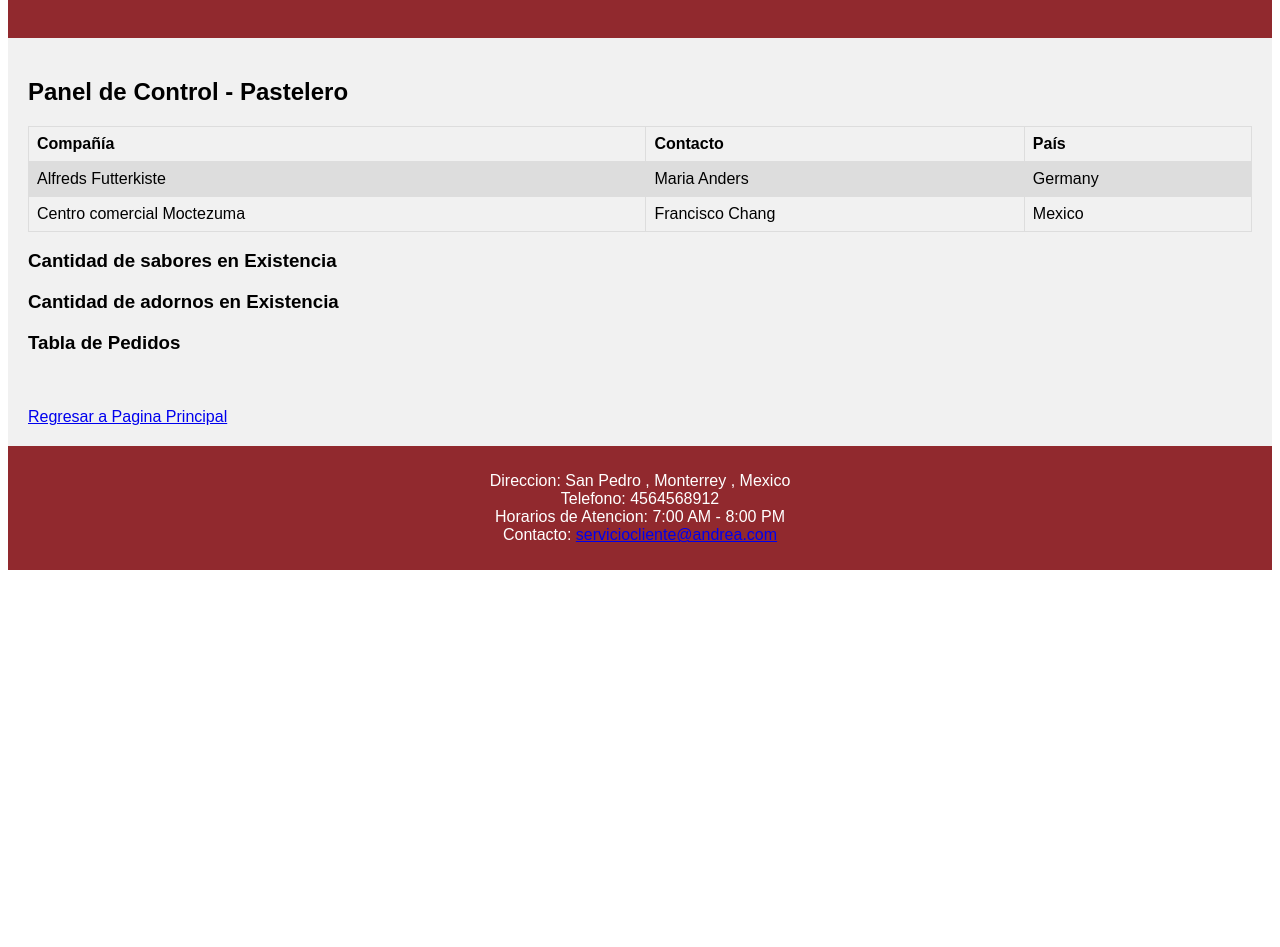
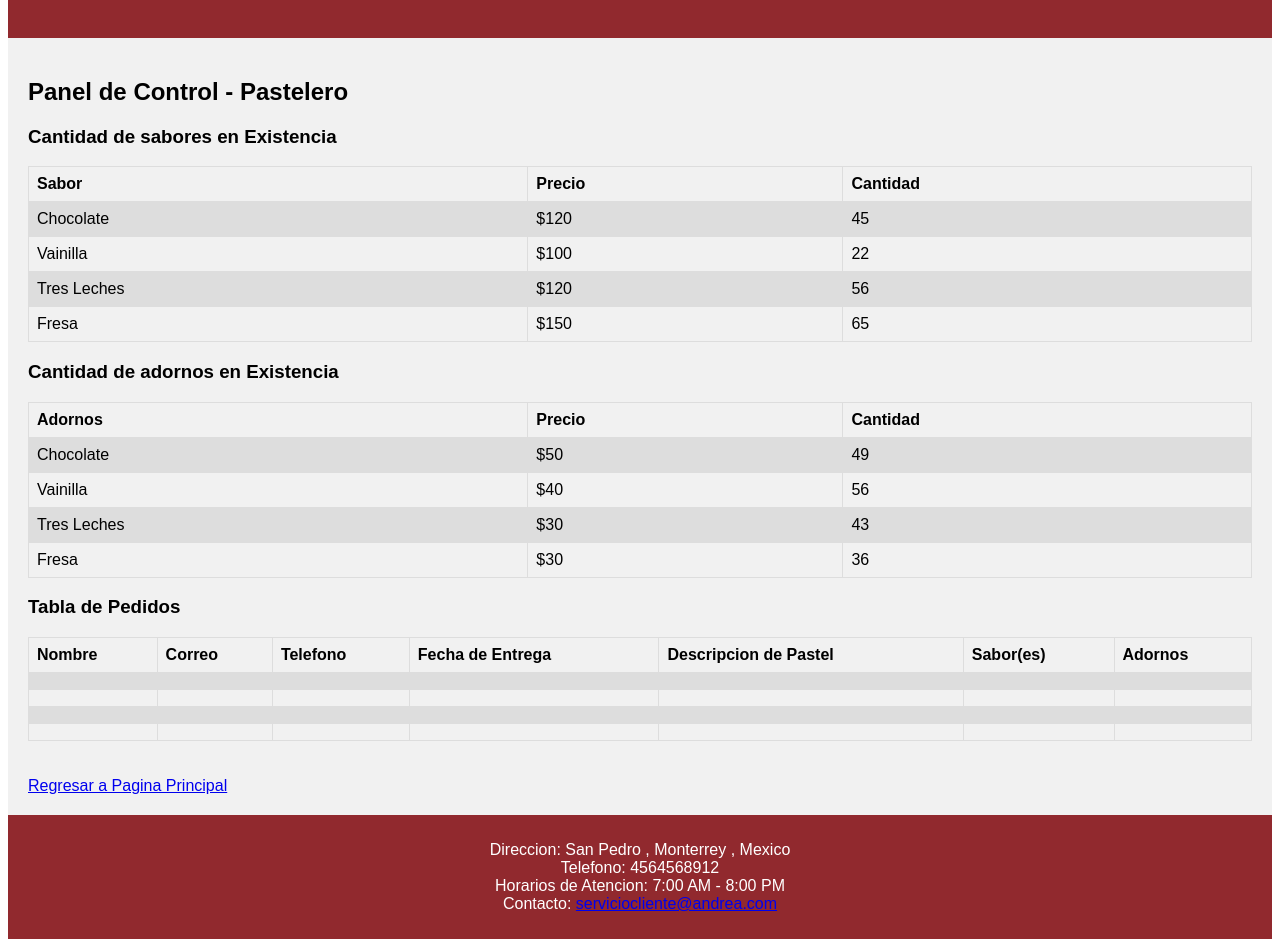
Before and after one commit to IsaiasCode/LaunhX-Practica-02-HTML, a plain HTML site: page panelPastelero.html in a window 1280 px wide. Shown: the part 240-1187 px from the top of the page. Before the commit the page ends 818 px from the top, so only its background shows below. Drawn offline with Linux system fonts and the light colour scheme.

Commit message:
Requerimientos Base Terminados

```diff
--- a/panelPastelero.html
+++ b/panelPastelero.html
@@ -78,27 +78,112 @@
     <section>
         <article>
             <h2>Panel de Control - Pastelero</h2>
-                <table>
+            <h3>Cantidad de sabores en Existencia</h3>
+            <table id="sabores">
                 <tr>
-                    <th>Compañía</th>
-                    <th>Contacto</th>
-                    <th>País</th>
+                    <th>Sabor</th>
+                    <th>Precio</th>
+                    <th>Cantidad</th>
                 </tr>
                 <tr>
-                    <td>Alfreds Futterkiste</td>
-                    <td>Maria Anders</td>
-                    <td>Germany</td>
+                    <td>Chocolate</td>
+                    <td>$120</td>
+                    <td>45</td>
                 </tr>
                 <tr>
-                    <td>Centro comercial Moctezuma</td>
-                    <td>Francisco Chang</td>
-                    <td>Mexico</td>
+                    <td>Vainilla</td>
+                    <td>$100</td>
+                    <td>22</td>
+                </tr>
+                <tr>
+                    <td>Tres Leches</td>
+                    <td>$120</td>
+                    <td>56</td>
+                </tr>
+                <tr>
+                    <td>Fresa</td>
+                    <td>$150</td>
+                    <td>65</td>
                 </tr>
             </table>
-            <h3>Cantidad de sabores en Existencia</h3>
+
             <h3>Cantidad de adornos en Existencia</h3>
+            <table id="adornos">
+                <tr>
+                    <th>Adornos</th>
+                    <th>Precio</th>
+                    <th>Cantidad</th>
+                </tr>
+                <tr>
+                    <td>Chocolate</td>
+                    <td>$50</td>
+                    <td>49</td>
+                </tr>
+                <tr>
+                    <td>Vainilla</td>
+                    <td>$40</td>
+                    <td>56</td>
+                </tr>
+                <tr>
+                    <td>Tres Leches</td>
+                    <td>$30</td>
+                    <td>43</td>
+                </tr>
+                <tr>
+                    <td>Fresa</td>
+                    <td>$30</td>
+                    <td>36</td>
+                </tr>
+            </table>
+
             <h3>Tabla de Pedidos</h3>
-
+            <table id="adornos">
+                <tr>
+                    <th>Nombre</th>
+                    <th>Correo</th>
+                    <th>Telefono</th>
+                    <th>Fecha de Entrega</th>
+                    <th>Descripcion de Pastel</th>
+                    <th>Sabor(es)</th>
+                    <th>Adornos</th>
+                </tr>
+                <tr>
+                    <td></td>
+                    <td></td>
+                    <td></td>
+                    <td></td>
+                    <td></td>
+                    <td></td>
+                    <td></td>
+                </tr>
+                <tr>
+                    <td></td>
+                    <td></td>
+                    <td></td>
+                    <td></td>
+                    <td></td>
+                    <td></td>
+                    <td></td>
+                </tr>
+                <tr>
+                    <td></td>
+                    <td></td>
+                    <td></td>
+                    <td></td>
+                    <td></td>
+                    <td></td>
+                    <td></td>
+                </tr>
+                <tr>
+                    <td></td>
+                    <td></td>
+                    <td></td>
+                    <td></td>
+                    <td></td>
+                    <td></td>
+                    <td></td>
+                </tr>
+            </table>
 
 
             <br><br><a href="./index.html">Regresar a Pagina Principal</a>
```
Lines whose indentation alone changed are shown as unchanged.
